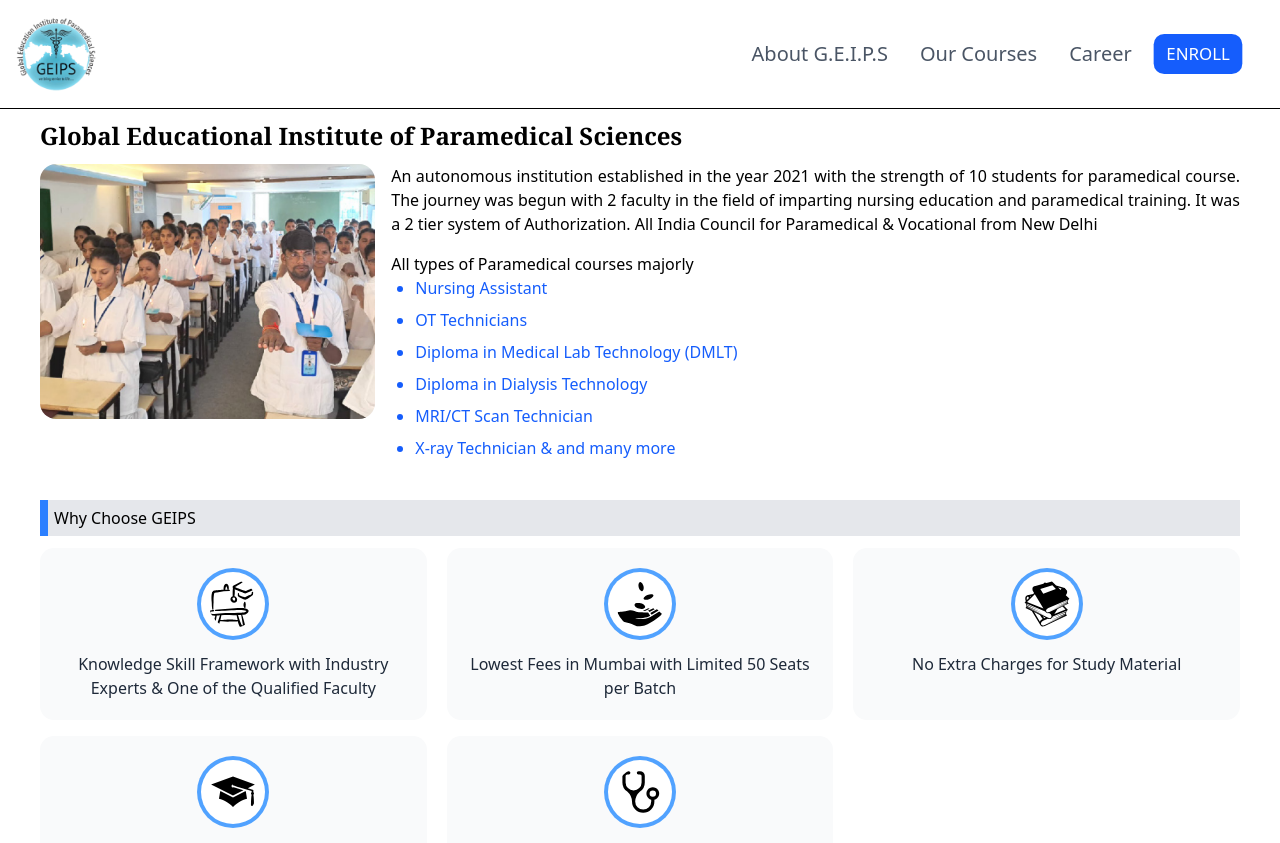
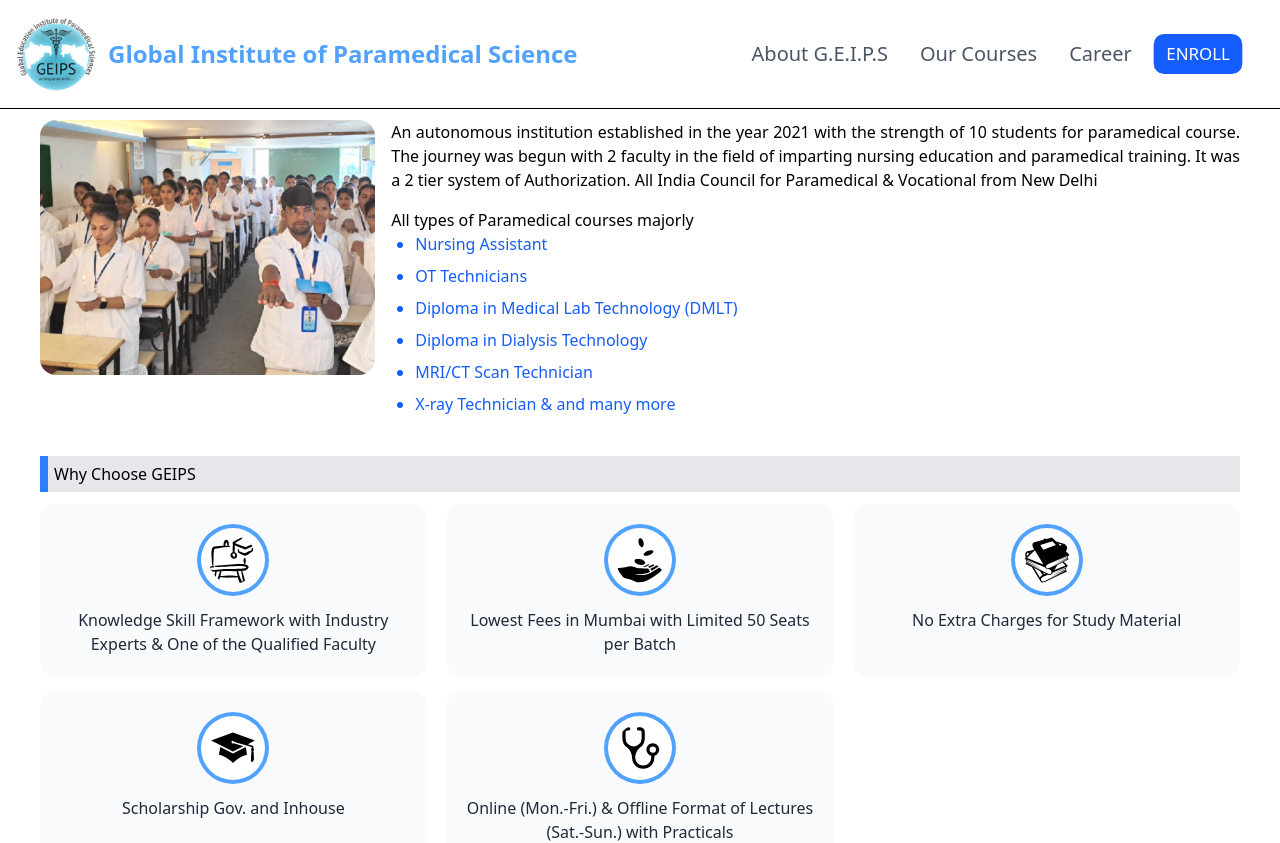
Before and after one commit to Hardik7843/geips, a Next.js app: page / in a window 1280 px wide. Shown: the top 843 px of the page. Built offline with nearby package versions, Linux system fonts and the light colour scheme.

Commit message:
feat: add TypeAnimation for dynamic title display in HomePage and NavBar

```diff
--- a/src/components/HomePage.tsx
+++ b/src/components/HomePage.tsx
@@ -13,6 +13,7 @@
 import doctorIcon from "@/../public/sthethscope.svg";
 import WhyUsCard from "@/components/WhyUsCard";
 import Image from "next/image";
+import { TypeAnimation } from "react-type-animation";
 
 const HomePage2 = () => {
   const shortIntro =
@@ -59,10 +60,23 @@
   };
 
   return (
-    <div className="text-black min-h-[60vh] scroll-mt-[80px] mt-30">
-      <div className="px-10 md:text-2xl font-extrabold font-serif mb-3">
-        Global Educational Institute of Paramedical Sciences
+    <div className="text-black min-h-[60vh] scroll-mt-[80px] mt-22 lg:mt-30">
+      <div className="px-10 mb-3">
+        <h2 className="sm:hidden text-md font-bold text-blue-400">
+          <TypeAnimation
+            sequence={[
+              "Global Institute of Paramedical Science",
+              // () => setTypingDone(true),
+            ]}
+            wrapper="span"
+            speed={80}
+            cursor={false}
+            repeat={0}
+          />
+          {/*  */}
+        </h2>
       </div>
+
       <div className="px-10 borde w-full flex flex-col md:flex-row gap-x-4">
         {/* Image - Slide from Left */}
         <motion.div
--- a/src/components/NavBar.tsx
+++ b/src/components/NavBar.tsx
@@ -10,6 +10,7 @@
 import Link from "next/link";
 import Image from "next/image";
 import { motion } from "framer-motion";
+import { TypeAnimation } from "react-type-animation";
 const NavBar = () => {
   const [isOpen, setIsOpen] = useState(false);
 
@@ -31,10 +32,34 @@
             </Link>
           </div>
 
+          <div>
+            <h2 className="hidden lg:block lg:text-xl xl:text-2xl font-bold text-blue-400">
+              <TypeAnimation
+                sequence={["Global Institute of Paramedical Science"]}
+                wrapper="span"
+                speed={80}
+                cursor={false}
+                repeat={0}
+              />
+            </h2>
+          </div>
+
           <div className="lg:hidden">
             <Link href="/" className=" flex flex-col items-start space-x-3">
               <Image src={logo} alt="LOGO" width={50} height={50} />
             </Link>
+          </div>
+
+          <div>
+            <h2 className="hidden sm:block lg:hidden sm:text-md md:text-lg font-bold text-blue-400">
+              <TypeAnimation
+                sequence={["Global Institute of Paramedical Science"]}
+                wrapper="span"
+                speed={80}
+                cursor={false}
+                repeat={0}
+              />
+            </h2>
           </div>
         </div>
 
```
